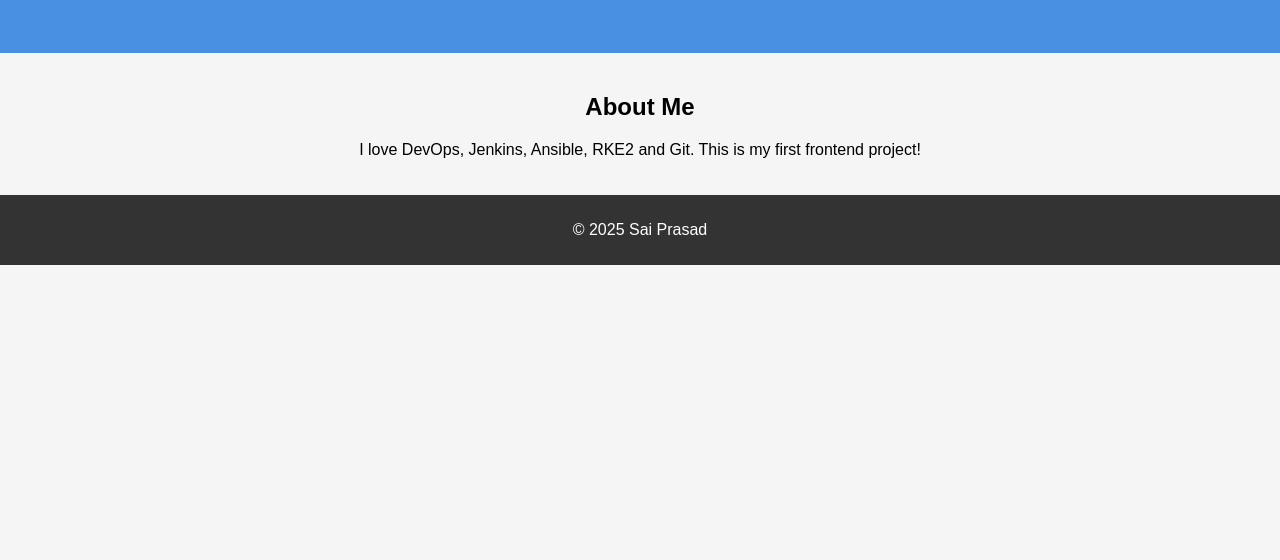
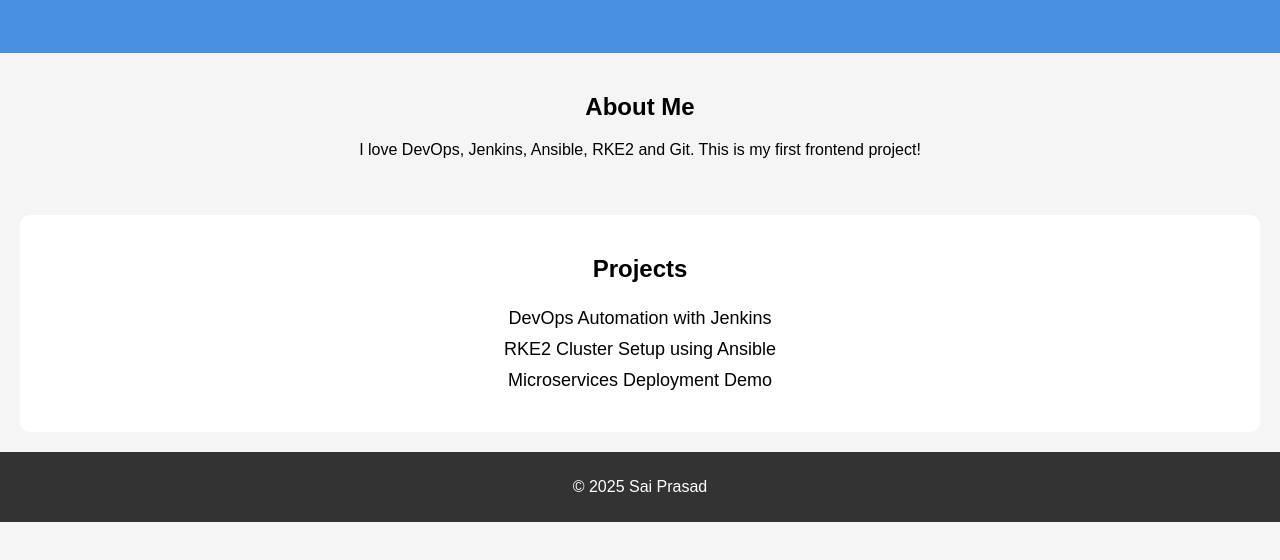
Before and after one commit to saiprasad361/portfolio-project, a plain HTML site: page index.html in a window 1280 px wide. Shown: the part 142-702 px from the top of the page. Drawn offline with Linux system fonts and the light colour scheme.

Commit message:
Added Projects section (Fixes #1)

```diff
--- a/index.html
+++ b/index.html
@@ -16,6 +16,14 @@
         <h2>About Me</h2>
         <p>I love DevOps, Jenkins, Ansible, RKE2 and Git. This is my first frontend project!</p>
     </section>
+    <section class="projects">
+    <h2>Projects</h2>
+    <ul>
+        <li>DevOps Automation with Jenkins</li>
+        <li>RKE2 Cluster Setup using Ansible</li>
+        <li>Microservices Deployment Demo</li>
+    </ul>
+</section>
 
     <footer>
         <p>© 2025 Sai Prasad</p>
--- a/style.css
+++ b/style.css
@@ -22,3 +22,19 @@
     padding: 10px;
     text-align: center;
 }
+.projects {
+    background: white;
+    padding: 20px;
+    margin: 20px;
+    border-radius: 10px;
+}
+
+.projects ul {
+    list-style: none;
+    padding: 0;
+}
+
+.projects li {
+    padding: 5px;
+    font-size: 18px;
+}
```
